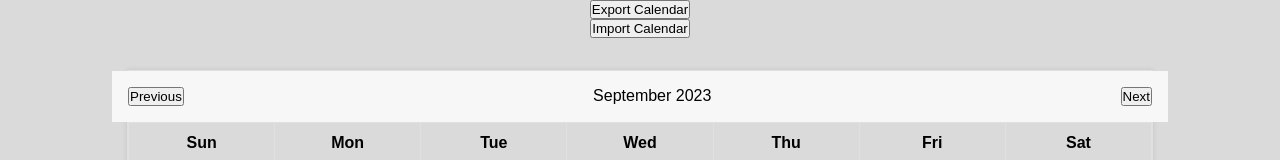
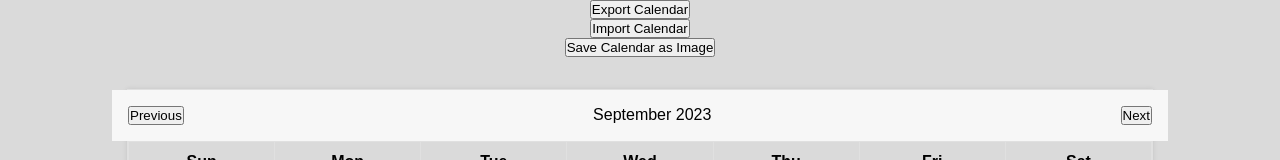
Before and after one commit to globalmap/calendar, a React (Vite) app: page / in a window 1280 px wide. Shown: the top 160 px of the page. Built offline with nearby package versions, Linux system fonts and the light colour scheme; no server answers; a web font is replaced by a local one.

Commit message:
add downloading the calendar as an image

```diff
--- a/package.json
+++ b/package.json
@@ -18,6 +18,7 @@
     "@fortawesome/react-fontawesome": "^0.2.0",
     "@reduxjs/toolkit": "^1.9.5",
     "axios": "^1.5.0",
+    "html2canvas": "^1.4.1",
     "react": "^18.2.0",
     "react-calendar": "^4.6.0",
     "react-dnd": "^16.0.1",
--- a/src/components/Calendar/Calendar.tsx
+++ b/src/components/Calendar/Calendar.tsx
@@ -20,6 +20,7 @@ import {
   updateTask,
 } from "../../store/slices/Calendar/CalendarSlice";
 import { CalendarContainer, CalendarHeader, Dates, WeekOfDay } from "./styles";
+import html2canvas from "html2canvas";
 import type { PublicHoliday } from "../../types/calendar";
 import type { MoveFunction } from "../../types/ui.types";
 
@@ -48,11 +49,36 @@ const Calendar: React.FC = () => {
     );
   };
 
+  const handleSaveAsImage = async () => {
+    const calendarElement = document.getElementById("calendar"); // Припустимо, що у вашого календаря є id="calendar"
+
+    if (calendarElement) {
+      try {
+        const canvas = await html2canvas(calendarElement);
+        const imgURL = canvas.toDataURL("image/png");
+
+        // Create a link to download the image
+        const link = document.createElement("a");
+        link.download = "calendar.png";
+        link.href = imgURL;
+        document.body.appendChild(link);
+        link.click();
+        document.body.removeChild(link);
+      } catch (error) {
+        console.error("Error saving calendar as image:", error);
+      }
+    }
+  };
+
   return (
-    <CalendarContainer>
-      <Header currentDate={currentDate} onMonthChange={handleMonthChange} />
-      <DateGrid currentDate={currentDate} holidays={holidays} />
-    </CalendarContainer>
+    <div>
+      <button onClick={handleSaveAsImage}>Save Calendar as Image</button>
+
+      <CalendarContainer id='calendar'>
+        <Header currentDate={currentDate} onMonthChange={handleMonthChange} />
+        <DateGrid currentDate={currentDate} holidays={holidays} />
+      </CalendarContainer>
+    </div>
   );
 };
 
```
Also changed, not shown: 1 other file (tests, documents, lock files or other folders).
